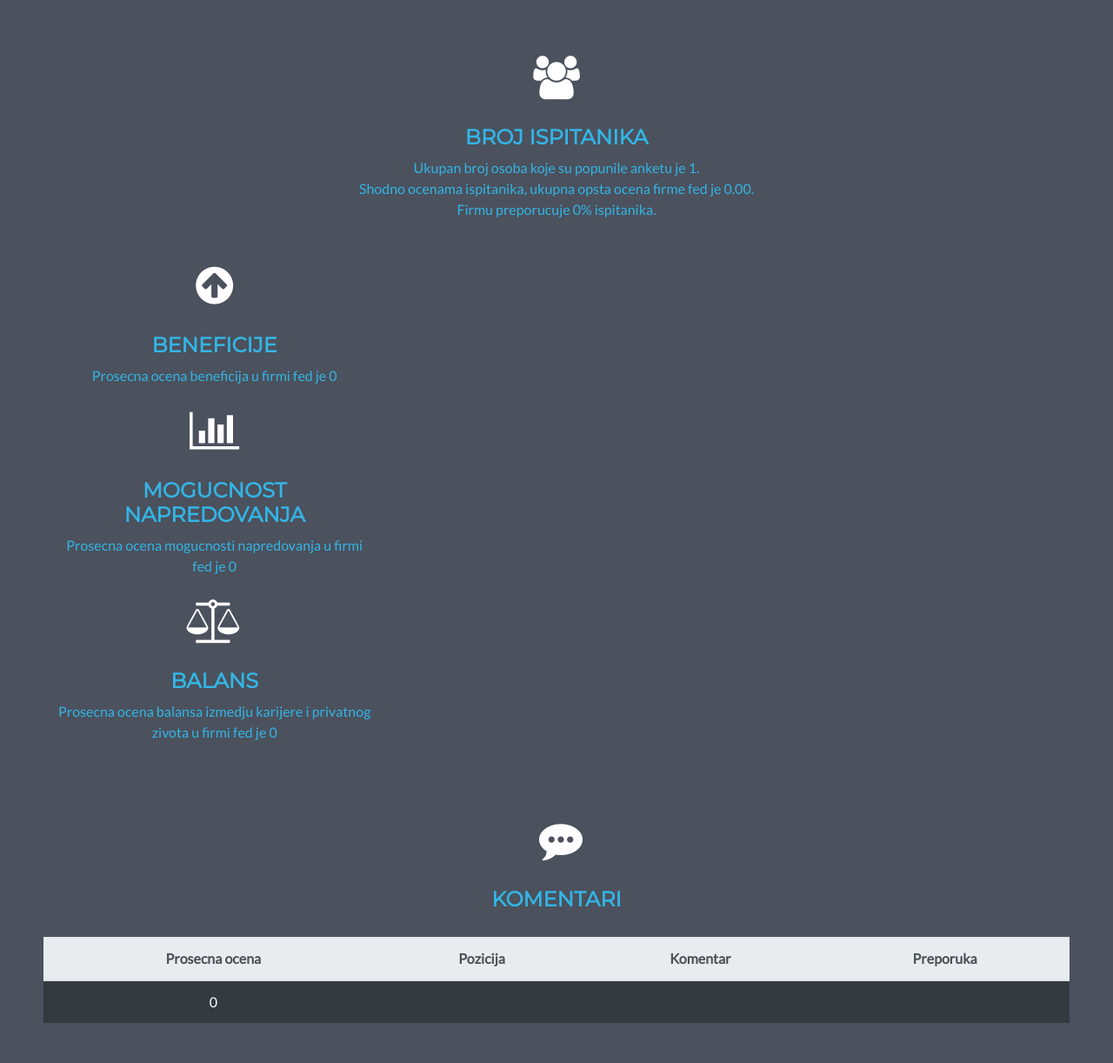
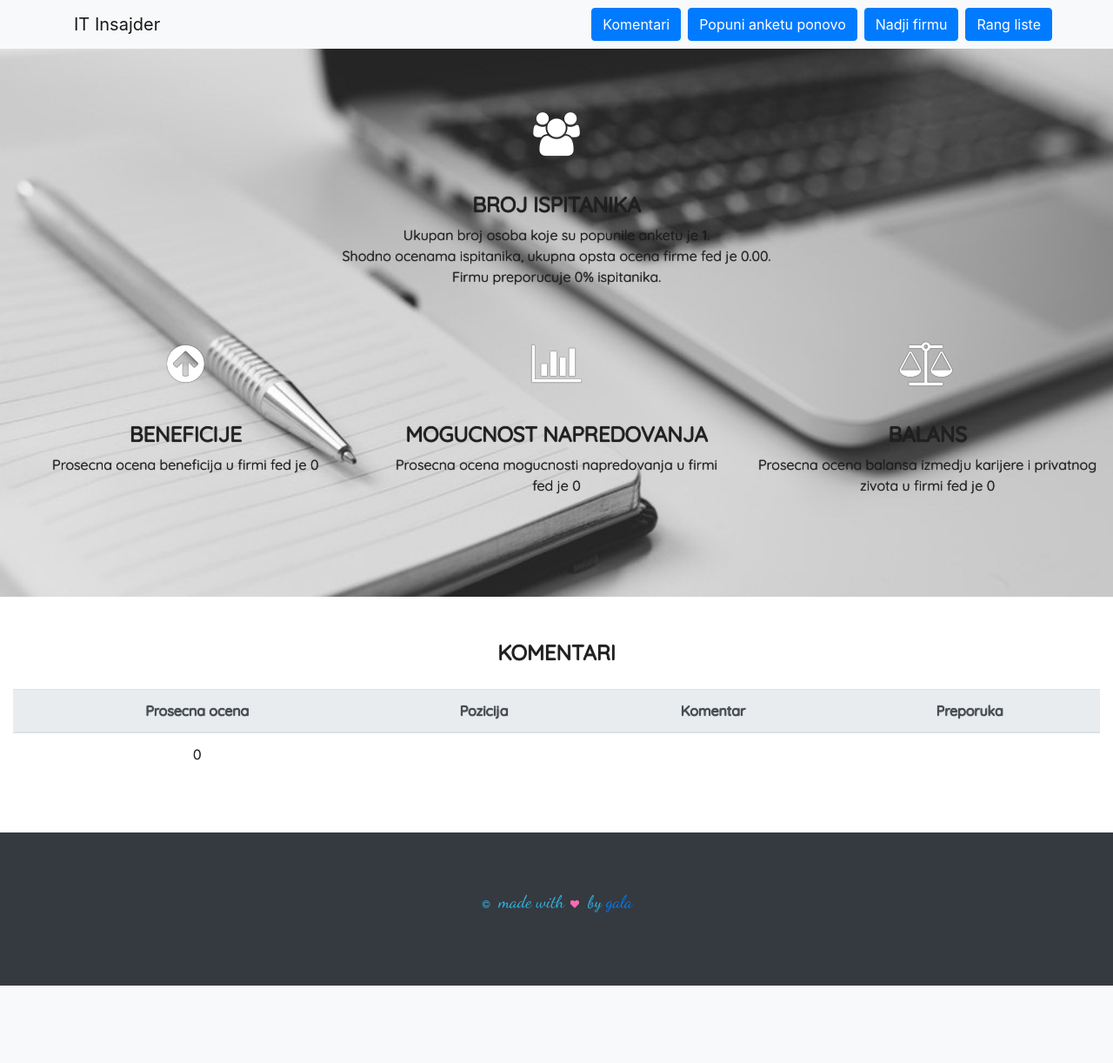
Before and after one commit to soleova/IT-insider, a PHP site: page /results.php?firma=fed in a window 1280 px wide. Shown: the whole page at 87% size. After the commit the page ends 1133 px from the top, so only its background shows below. Run offline with PHP 8.4, Linux system fonts and the light colour scheme; data comes from the database, SQL or seed files in the repository; data that the repository does not hold is empty; some libraries are stand-ins or nearby versions.

Commit message:
changed look for results.php, added ajax for company names in index.php

```diff
--- a/results.php
+++ b/results.php
@@ -2,35 +2,40 @@
  <html>
     <head>
         <meta name = "viewport" content = "width=device-width, initial-scale = 1">
-        <link rel="stylesheet" href="https://maxcdn.bootstrapcdn.com/bootstrap/4.0.0-alpha/css/bootstrap.min.css">
-        <link rel="stylesheet" href="https://cdnjs.cloudflare.com/ajax/libs/font-awesome/4.7.0/css/font-awesome.min.css">
-        <link rel="stylesheet" href="https://fonts.googleapis.com/css?family=Quicksand|Lato|Montserrat">
-        <script src="https://maxcdn.bootstrapcdn.com/bootstrap/4.0.0-alpha/js/bootstrap.min.js"></script>
-        <script src="https://ajax.googleapis.com/ajax/libs/jquery/1.12.4/jquery.min.js"></script>
+        <link rel="stylesheet" href="https://maxcdn.bootstrapcdn.com/bootstrap/4.0.0/css/bootstrap.min.css">
+        <link rel="stylesheet" href="https://cdnjs.cloudflare.com/ajax/libs/animate.css/3.5.2/animate.min.css">
+        <link rel="stylesheet" href="https://fonts.googleapis.com/css?family=Dancing+Script|Quicksand">
+        <link rel="stylesheet" href="https://maxcdn.bootstrapcdn.com/font-awesome/4.7.0/css/font-awesome.min.css">
+        <script src="http://code.jquery.com/jquery-3.3.1.min.js" integrity="sha256-FgpCb/KJQlLNfOu91ta32o/NMZxltwRo8QtmkMRdAu8=" crossorigin="anonymous"></script>
+        <script src="https://maxcdn.bootstrapcdn.com/bootstrap/4.0.0/js/bootstrap.min.js" integrity="sha384-JZR6Spejh4U02d8jOt6vLEHfe/JQGiRRSQQxSfFWpi1MquVdAyjUar5+76PVCmYl" crossorigin="anonymous"></script>
 
         <style>
-            .container-fluid h4{
-                font-family: 'Montserrat', sans-serif;
+
+            .bg-1 {
+                background-color: #343a40;
+                background: url("img/stats-bg.jpg") no-repeat center center;
+                -webkit-background-size: cover;
+                -moz-background-size: cover;
+                -o-background-size: cover;
+                background-size: cover;
+                padding-top: 50px;
+                padding-bottom: 100px;
+                color: #212121;
+                font-family: 'Quicksand', sans-serif;
+                text-shadow: #000 0px 0px 1px;
+                -webkit-font-smoothing: antialiased;
+	        }
+
+            .bg-2 {
+                padding-top: 50px;
+                padding-bottom: 50px;
+                color: #212121;
+                font-family: 'Quicksand', sans-serif;
+                text-shadow: #000 0px 0px 1px;
+                -webkit-font-smoothing: antialiased;
             }
 
-            .container-fluid {
-                font-family: 'Lato', sans-serif;
-                line-height: 1.5;
-                padding: 30px 50px 30px 50px;
-                justify-content: center;
-		        align-items: center;
-		        margin: 0 auto;
-		        text-align:center;
-                background-color: #4b515d;
-                color: #33b5e5;
-	        }
-
-            .icon-comment{
-                position:relative;
-                left: 5px;
-            }
-
-            .fa {
+            .survey-icons {
                 font-size: 50px;
                 margin: 0 auto;
                 padding: 10px 10px 30px 10px;
@@ -39,12 +44,8 @@
                 transition: color 2s;
             }
 
-            .fa:hover{
-                color: #286177;
-            }
-
-            th{
-                text-align: center;
+            .survey-icons:hover{
+                color: cornflowerblue;
             }
 
             .header-comment{
@@ -52,20 +53,33 @@
             }
 
 	        .table-hover thead tr:hover th, .table-hover tbody tr:hover td {
-                background-color: #286177;
+                background-color: silver;
+            }
+
+            .footer {
+                font-family: 'Dancing Script', cursive;
+                font-size: 20px;
+                text-align: center;
+                color:#33b5e5;
+                padding-top: 65px;
+                padding-bottom: 65px;
+            }
+
+
+            a:hover {
+                color: hotpink;
+            }
+
+            .icon-footer {
+                font-size: 10px;
+                margin: 0 5px 0 2px;
+            }
+
+            .fa-heart {
+                color:hotpink;
             }
 
     </style>
-
-    <script type='text/javascript'>
-
-        $(document).ready(function(){
-          $(".alert-success").fadeTo(2000, 500).slideUp(500, function(){
-            $(".alert-success").alert('close');
-          });
-      });
-
-    </script>
 
   </head>
 
@@ -150,15 +164,22 @@
           $broj_preporuka = $ukupno_preporuka['ukupno_preporuka'];
           $procenat_preporuka = round($broj_preporuka/$ukupno_glasaca*100.0, 2);
 
-		  echo "<div class = 'container-fluid bg-1'>
-                    <div class = 'alert alert-success' role='alert'>
-				        <strong> Uspesno ste popunili anketu!</strong> Hvala na izdvojenom vremenu.
-				    </div>
+          echo "<nav class='navbar navbar-light bg-light'>
+                    <div class='container'>
+                        <a class='navbar-brand' href='index.php'>IT Insajder</a>
+                        <div class = 'row'>
+                            <a class='btn btn-primary mr-2' href='#comments'>Komentari</a>
+                            <a class='btn btn-primary mr-2' href='index.php#survey'>Popuni anketu ponovo</a>
+                            <a class='btn btn-primary mr-2' href='index.php#find-company'>Nadji firmu</a>
+                            <a class='btn btn-primary' href='#'>Rang liste</a>
+                        </div>
+                    </div>
+                </nav>";
 
-                    <br>
+		  echo "<div class = 'container-fluid bg-1 text-center'>
 
-                    <div class='row_1'>
-                        <div class='icon'>
+                    <div class='row_1 text-center'>
+                        <div class='survey-icons mx-auto col-xl-9'>
                             <i class='fa fa-users' aria-hidden='true'></i>
                         </div>
                         <div class='text-wrapper'>
@@ -171,9 +192,9 @@
 
                     <br>
 
-                    <div class = 'row_2'>
-                        <div class='col-md-4'>
-                            <div class='icon'>
+                    <div class = 'row'>
+                        <div class='col-lg-4'>
+                            <div class='survey-icons'>
                                 <i class = 'fa fa-arrow-circle-up' aria-hidden='true'></i>
                             </div>
                             <div class='text-wrapper'>
@@ -182,8 +203,8 @@
                             </div>
                         </div>
 
-                        <div class='col-md-4'>
-                            <div class='icon'>
+                        <div class='col-lg-4'>
+                            <div class='survey-icons'>
                                 <i class = 'fa fa-bar-chart' aria-hidden='true'></i>
                             </div>
                             <div class='text-wrapper '>
@@ -192,8 +213,8 @@
                             </div>
                         </div>
 
-                        <div class='col-md-4'>
-                            <div class='icon'>
+                        <div class='col-lg-4'>
+                            <div class='survey-icons'>
                                 <i class = 'fa fa-balance-scale' aria-hidden='true'></i>
                             </div>
                             <div class='text-wrapper'>
@@ -204,12 +225,11 @@
                     </div>
             </div>";
 
-            echo "<div class = 'container-fluid bg-2'>
+            echo "<div class = 'container-fluid text-center bg-2' id = 'comments'>
                     <div class = 'comment-row'>
-                        <i class = 'fa fa-commenting icon-comment' aria-hidden = 'true'> </i>
                         <h4 class = 'text-uppercase header-comment'> <strong> Komentari </strong> </h4>";
 
-            $table = '<table class="table table-hover table-dark table-responsive-md">
+            $table = '<table class="table table-hover table-responsive-md">
                         <thead class = "thead-light">
                             <tr>
                                 <th >Prosecna ocena</th>
@@ -234,6 +254,15 @@
             echo $table;
 			echo "</div>
                 </div>";
+
+
+            echo "<footer class = 'footer bg-dark'>
+		    <p class = 'footer-content author'>
+		      <i class='fa fa-copyright icon-footer'></i> made with
+		      <i class='fa fa-heart animated infinite pulse icon-footer'></i>
+		      <span> by <a href='https://github.com/soleova'>gala</a></span>
+		    </p>
+		  </footer>";
         }
         else{
             echo "Problem sa unosom".mysqli_error($connection);
```
Also changed, not shown: index.php (+23 -1 lines).
